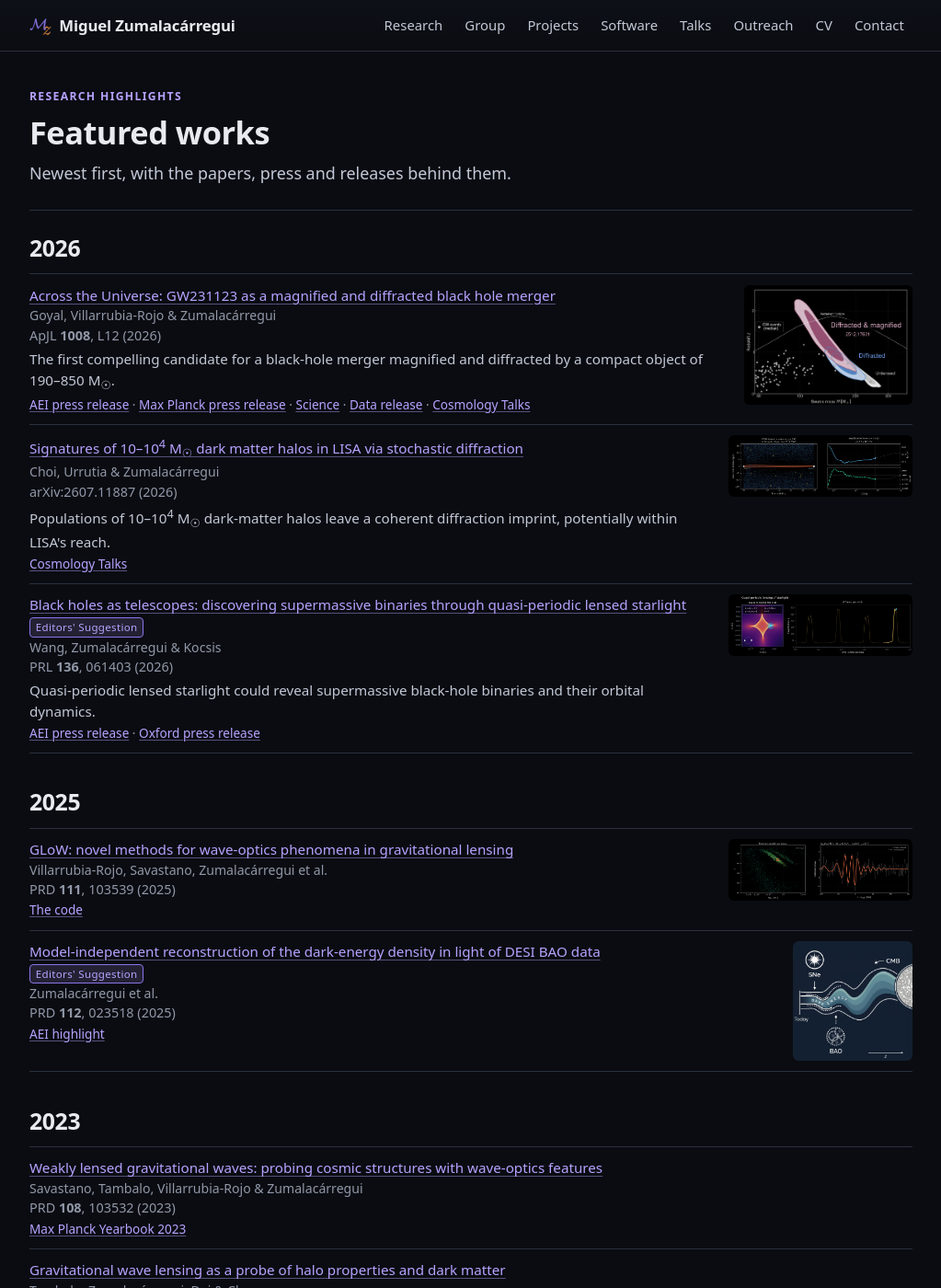
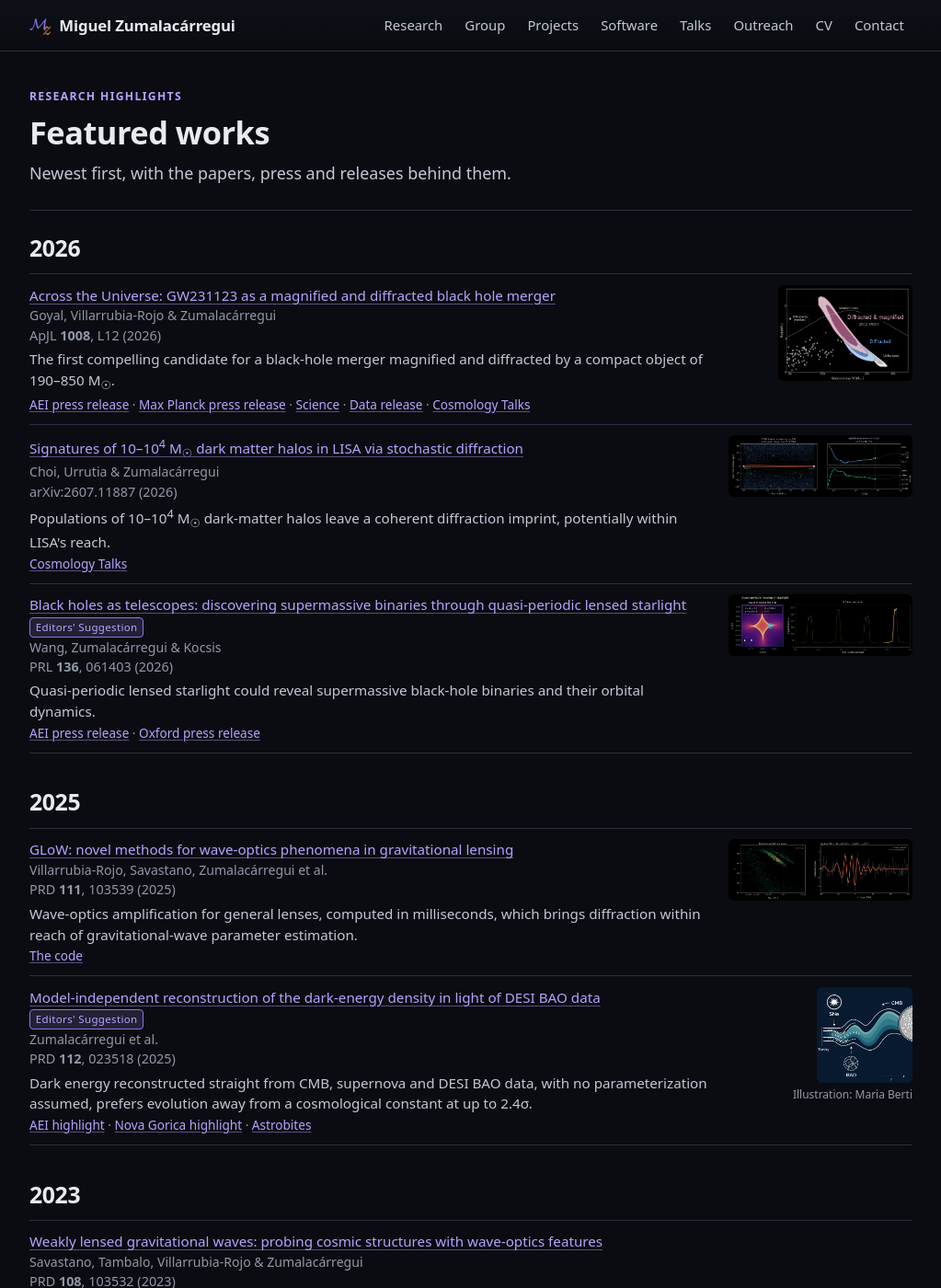
Before and after one commit to miguelzuma/miguelzuma.github.io, a Jekyll site: the page built from results.html, in a window 1280 px wide and 1400 px high. Shown: the whole window at 92% size, without its empty margins (128-1151 px from the left). Built offline with Jekyll 4.4.1, drawn with Linux system fonts in a browser that asks for light colours; some of the changed text lies outside the part shown.

Commit message:
Featured works: a sentence for every entry, and the Editors' Suggestion images
Each highlight now states its claim in one sentence, with the numbers taken
from the paper's own abstract. The archive listed titles and citations before,
which told a reader which journal took the paper and nothing about what it
found.

Figures: the 2020 and 2017 entries carry the images Physical Review ran with
the Editors' Suggestion, both from the project folders, the 2020 one in the
version without the arXiv number stamped on it. The dark-energy entry now
carries Maria Berti's original rather than the copy on the AEI page, credited
under the thumbnail. `credit` is new in the figure schema and renders only
when a figure names someone outside the author list.

Thumbnails cap at 104px, what a 2:1 strip measures in the 200px column, so a
square figure no longer sets the height of its row.

Outreach: the dark-energy reconstruction gained the University of Nova Gorica
highlight and the Astrobites article devoted to it. Both verified: the
Astrobites piece is entirely about the paper, and the Nova Gorica story is
institutional news centered on a coauthor.

Co-Authored-By: Claude Opus 5 <noreply@anthropic.com>
Claude-Session: https://claude.ai/code/session_01E2ZbXszK9qt9svKVxU5Yrt

```diff
--- a/_data/results.yml
+++ b/_data/results.yml
@@ -44,6 +44,9 @@
 #               width, height   intrinsic pixel size, so the browser reserves
 #                       the right shape before the file arrives
 #               alt     describes it; becomes alt= or the video's aria-label
+#               credit  optional. Who made it, when that is someone other than
+#                       the authors of the paper, shown under the thumbnail:
+#                       "Illustration: Maria Berti".
 #               hero    optional, true. The one figure the home page shows in
 #                       full under the cards. At most one featured entry should
 #                       carry it, and its `caption` is what appears there.
@@ -163,6 +166,10 @@
   url: "https://inspirehep.net/literature/2826315"
   authors: "Villarrubia-Rojo, Savastano, Zumalacárregui et al."
   reference: "PRD <strong>111</strong>, 103539 (2025)"
+  blurb: >-
+    Wave-optics amplification for general lenses, computed in milliseconds,
+    which brings diffraction within reach of gravitational-wave parameter
+    estimation.
   links:
     - text: "The code"
       url: "https://glow-astro.org/glow-code.html"
@@ -182,20 +189,30 @@
   url: "https://doi.org/10.1103/dj3k-84v4"
   authors: "Zumalacárregui et al."
   reference: "PRD <strong>112</strong>, 023518 (2025)"
+  blurb: >-
+    Dark energy reconstructed straight from CMB, supernova and DESI BAO data,
+    with no parameterization assumed, prefers evolution away from a
+    cosmological constant at up to 2.4&sigma;.
   badge: "Editors' Suggestion"
   links:
     - text: "AEI highlight"
       url: "https://www.aei.mpg.de/1260854/a-model-independent-reconstruction-of-dark-energy-through-the-universe-s-history"
+    - text: "Nova Gorica highlight"
+      url: "https://ung.si/en/news/news/7007/when-data-lead-the-way-to-unveiling-dark-energy/"
+    - text: "Astrobites"
+      url: "https://astrobites.org/2025/08/30/the-continuing-saga-of-the-not-so-constant-constant/"
   figure:
-    # The illustration from the AEI highlight, which Physical Review D also used
-    # for the Editors' Suggestion. research.html keeps the paper's own
-    # reconstruction plot: the argument wants the data, the archive wants the
-    # picture the result was told with.
+    # Maria Berti's illustration, the one the AEI highlight and the Editors'
+    # Suggestion both ran, rendered from her original in
+    # ~/Dropbox/Projects/completed/2025_DESI_DE_reconstruction/. research.html
+    # keeps the paper's own reconstruction plot: the argument wants the data,
+    # the archive wants the picture the result was told with.
     kind: image
-    src: "/imgs/desi_de_aei_highlight.jpg"
+    src: "/imgs/desi_de_illustration.jpg"
     width: 800
     height: 800
     alt: "Illustration of the dark-energy density as a band running from today back to the cosmic microwave background, widening with redshift, with supernovae and baryon acoustic oscillations marking the epochs that constrain it."
+    credit: "Illustration: Maria Berti"
 
 - id: weak-lensing-structures
   date: 2023-11-22
@@ -204,6 +221,10 @@
   url: "https://inspirehep.net/literature/2667175"
   authors: "Savastano, Tambalo, Villarrubia-Rojo &amp; Zumalacárregui"
   reference: "PRD <strong>108</strong>, 103532 (2023)"
+  blurb: >-
+    Every gravitational wave is at least weakly lensed, and the resulting
+    wave-optics features encode the number, masses, and inner profiles of the
+    halos along the line of sight.
   links:
     - text: "Max Planck Yearbook 2023"
       url: "https://www.mpg.de/21438017/aei_jb_2023"
@@ -215,6 +236,10 @@
   url: "https://inspirehep.net/literature/2617458"
   authors: "Tambalo, Zumalacárregui, Dai &amp; Cheung"
   reference: "PRD <strong>108</strong>, 103529 (2023)"
+  blurb: >-
+    Diffraction and central images in a strongly lensed signal measure the mass
+    of the lens, the slope of its density profile and the size of its core,
+    turning lensed gravitational waves into a test of dark-matter models.
 
 - id: gw-lensing-beyond-gr
   date: 2020-12-01
@@ -223,6 +248,10 @@
   url: "https://journals.aps.org/prd/abstract/10.1103/PhysRevD.102.124048"
   authors: "Ezquiaga &amp; Zumalacárregui"
   reference: "PRD <strong>102</strong>, 124048 (2020)"
+  blurb: >-
+    In theories beyond Einstein, a lens splits a gravitational wave into
+    eigenstates that propagate at different speeds, producing birefringence,
+    echoes and shadows.
   badge: "Editors' Suggestion"
   links:
     - text: "AEI highlight"
@@ -231,6 +260,15 @@
       url: "https://news.uchicago.edu/story/ripples-space-time-could-provide-clues-missing-components-universe"
     - text: "Forbes"
       url: "https://www.forbes.com/sites/startswithabang/2020/12/24/how-gravitational-waves-might-wind-up-proving-einstein-wrong"
+  figure:
+    # The image Physical Review D ran with the Editors' Suggestion, from
+    # ~/Dropbox/Projects/completed/2020_gw_delay_spatial/publication_files/.
+    # The version without the arXiv number stamped on it.
+    kind: image
+    src: "/imgs/gw_lensing_beyond_gr.png"
+    width: 800
+    height: 800
+    alt: "Two panels: the two polarizations of a lensed gravitational wave arriving with a relative delay, and the detector strain that results, offset from the waveform general relativity predicts."
 
 - id: pbh-sne
   date: 2018-10-01
@@ -239,6 +277,10 @@
   url: "https://journals.aps.org/prl/abstract/10.1103/PhysRevLett.121.141101"
   authors: "Zumalacárregui &amp; Seljak"
   reference: "PRL <strong>121</strong>, 141101 (2018)"
+  blurb: >-
+    The brightnesses of distant type Ia supernovae carry no lensing skew, which
+    limits compact objects above 0.01&nbsp;M<sub>&#9737;</sub> to less than 35%
+    of the matter in the Universe.
   badge: "Editors' Suggestion"
   links:
     - text: "APS Viewpoint"
@@ -263,6 +305,10 @@
   url: "https://journals.aps.org/prl/abstract/10.1103/PhysRevLett.119.251304"
   authors: "Ezquiaga &amp; Zumalacárregui"
   reference: "PRL <strong>119</strong>, 251304 (2017)"
+  blurb: >-
+    The near-simultaneous counterpart of GW170817 fixes the speed of
+    gravitational waves to one part in 10<sup>15</sup>, leaving only three ways
+    for a scalar-tensor theory to modify gravity today.
   badge: "Editors' Suggestion"
   links:
     - text: "APS Viewpoint"
@@ -271,3 +317,11 @@
       url: "https://www.quantamagazine.org/troubled-times-for-alternatives-to-einsteins-theory-of-gravity-20180430/"
     - text: "Wired"
       url: "https://www.wired.com/story/troubled-times-for-alternatives-to-einsteins-theory-of-gravity/"
+  figure:
+    # The diagram Physical Review Letters ran with the Editors' Suggestion,
+    # from ~/Dropbox/Projects/completed/2017_GW and DE/Diagrams/.
+    kind: image
+    src: "/imgs/de_after_gw170817.jpg"
+    width: 1200
+    height: 900
+    alt: "Gravitational-wave speed against redshift for covariant Galileon models, every cosmologically viable one departing from the measured value of one."
--- a/_includes/result-list.html
+++ b/_includes/result-list.html
@@ -27,6 +27,9 @@
       {%- assign thumb = r.figure.src | default: r.figure.poster %}
       <img src="{{ thumb | relative_url }}" alt="{{ r.figure.alt }}"
            width="{{ r.figure.width }}" height="{{ r.figure.height }}" loading="lazy">
+      {%- if r.figure.credit %}
+      <span class="pub-credit">{{ r.figure.credit }}</span>
+      {%- endif %}
     </span>
     {%- endif %}
     <span class="pub-body">
--- a/assets/css/main.css
+++ b/assets/css/main.css
@@ -805,21 +805,32 @@ h2 .venn-glyph {
 .pub-body { display: block; min-width: 0; }
 
 /* A thumbnail is as wide as its column, but never taller than a wide one:
-   the figures are mostly 2:1 strips, and a square illustration at 200px would
-   double the height of its row and leave the citation stranded beside it. */
+   the figures are mostly 2:1 strips, so the cap is what such a strip measures
+   in a 200px column. A square figure at the full column width would be twice
+   the height of its neighbours and leave the citation stranded beside it. */
 .pub-thumb img {
 	display: block;
 	width: auto;
 	height: auto;
 	max-width: 100%;
-	max-height: 130px;
+	max-height: 104px;
 	margin-left: auto;
 	border-radius: 6px;
 	background: #000;
 }
 
+/* Credit for a figure someone outside the author list drew */
+.pub-credit {
+	display: block;
+	margin-top: 0.25rem;
+	font-size: 0.75rem;
+	color: var(--text-mute);
+	text-align: right;
+}
+
 @media (max-width: 620px) {
 	.pubs li.has-thumb { grid-template-columns: 1fr; gap: 0.7rem 0; }
+	.pub-credit { text-align: left; }
 	.pubs li.has-thumb .pub-thumb { grid-column: 1; grid-row: 2; }
 	/* Below the text rather than beside it, so the figure takes the column and
 	   the height cap only has to keep a square one from filling the screen. */
--- a/outreach.html
+++ b/outreach.html
@@ -111,14 +111,16 @@ sections:
     <a href="https://www.mpg.de/annualproject2024" rel="noopener">2024 Annual Project</a>.
     Our model-independent reconstruction of dark-energy evolution was an
     <a href="https://doi.org/10.1103/dj3k-84v4" rel="noopener">Editors' Suggestion</a>
-    in Physical Review D and highlighted by the
-    <a href="https://www.aei.mpg.de/1260854/a-model-independent-reconstruction-of-dark-energy-through-the-universe-s-history" rel="noopener">AEI</a>.
-    Our analysis of anomalous lensing effects in LIGO–Virgo–KAGRA data was
-    covered by
-    <a href="https://astrobites.org/2023/04/11/gravitational-waves-a-la-general-relativity-or-scrambled/" rel="noopener">Astrobites</a>,
-    and our work on strong-field effects on gravitational-wave propagation was
-    highlighted by the
-    <a href="https://www.aei.mpg.de/1183585/strong-space-time-curvature" rel="noopener">AEI</a>.
+    in Physical Review D, highlighted by the
+    <a href="https://www.aei.mpg.de/1260854/a-model-independent-reconstruction-of-dark-energy-through-the-universe-s-history" rel="noopener">AEI</a>
+    and the
+    <a href="https://ung.si/en/news/news/7007/when-data-lead-the-way-to-unveiling-dark-energy/" rel="noopener">University of Nova Gorica</a>.
+    Astrobites wrote up both
+    <a href="https://astrobites.org/2025/08/30/the-continuing-saga-of-the-not-so-constant-constant/" rel="noopener">that reconstruction</a>
+    and
+    <a href="https://astrobites.org/2023/04/11/gravitational-waves-a-la-general-relativity-or-scrambled/" rel="noopener">our analysis of anomalous lensing effects</a>
+    in LIGO–Virgo–KAGRA data, and the AEI highlighted our work on
+    <a href="https://www.aei.mpg.de/1183585/strong-space-time-curvature" rel="noopener">strong-field effects on gravitational-wave propagation</a>.
   </p>
 
   <h3>Gravitational-wave lensing beyond Einstein's theory (2020)</h3>
```
Also changed, not shown: imgs/de_after_gw170817.jpg (added), imgs/desi_de_aei_highlight.jpg (deleted), imgs/desi_de_illustration.jpg (added), imgs/gw_lensing_beyond_gr.png (added).
